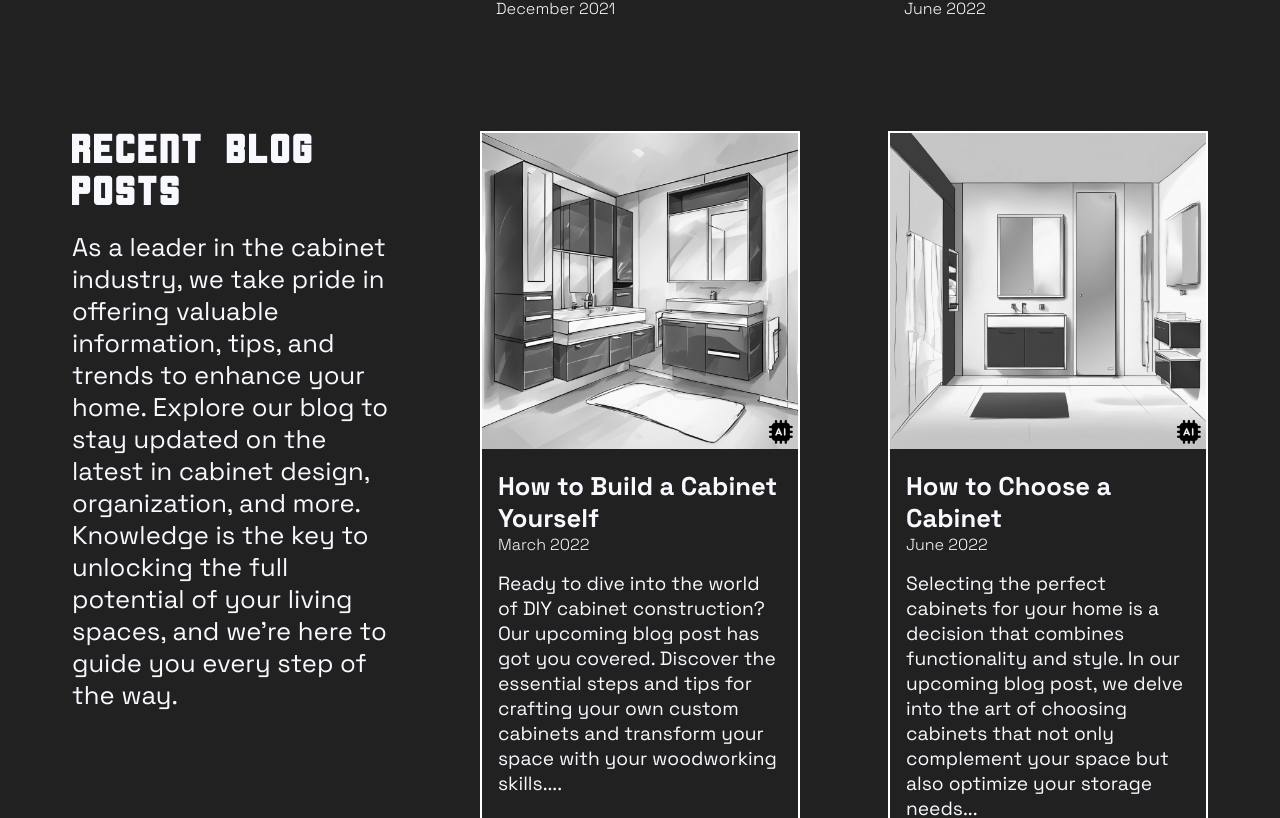
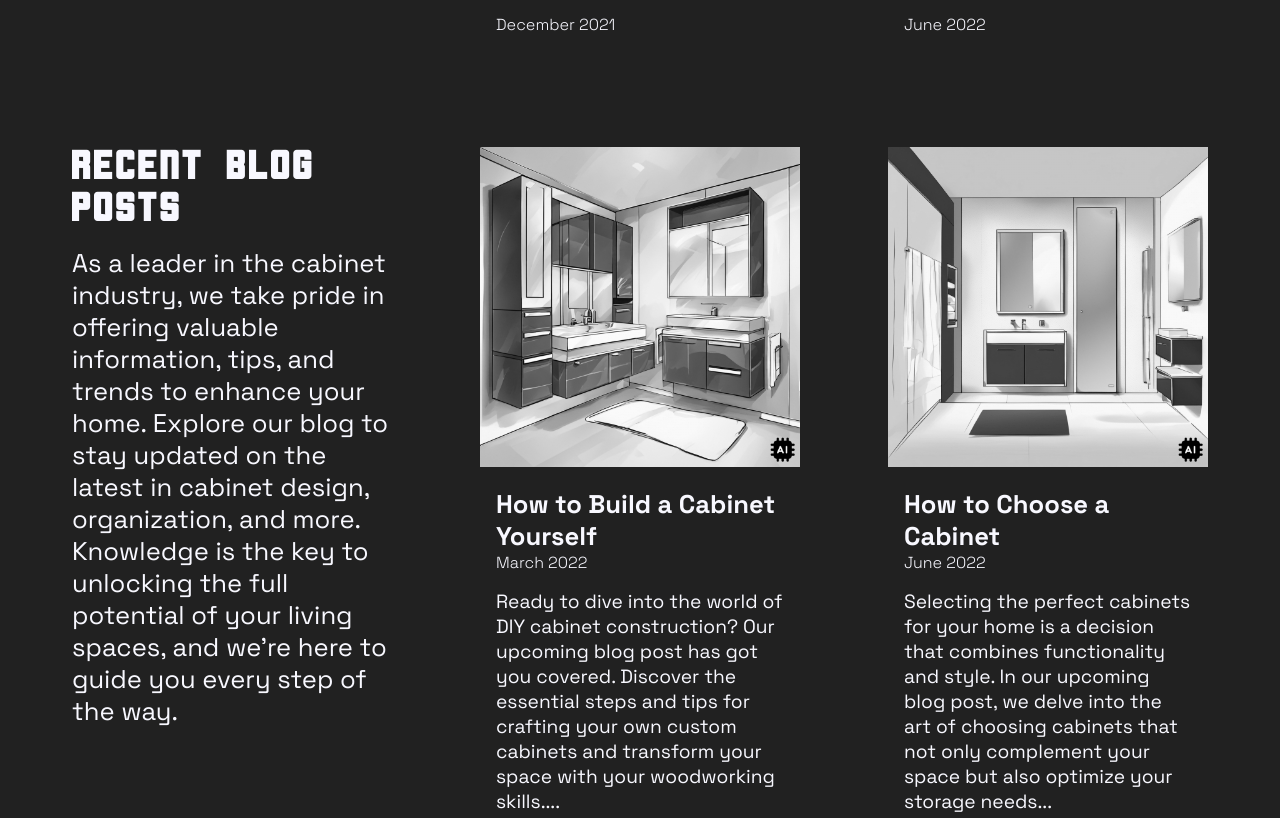
Before and after one commit to serge-yegorian/optimum-kitchen-and-bath, a React (Create React App) app: page / in a window 1280 px wide. Shown: the part 2189-3007 px from the top of the page. Built offline with nearby package versions, Linux system fonts and the light colour scheme.

Commit message:
fix blogposts

```diff
--- a/src/pages/Home/Home.scss
+++ b/src/pages/Home/Home.scss
@@ -123,7 +123,7 @@
     }
 
     &__description {
-        margin-bottom: 1rem;
+        padding-bottom: 1rem;
         @include tablet {
             font-size: 1.2rem;
             margin-bottom: 2rem;
@@ -303,7 +303,6 @@
 
     &__blogpost {
         margin-bottom: 2rem;
-        border: 2px solid white;
         transition: 0.2s;
         cursor: pointer;
         @include desktop {
```
